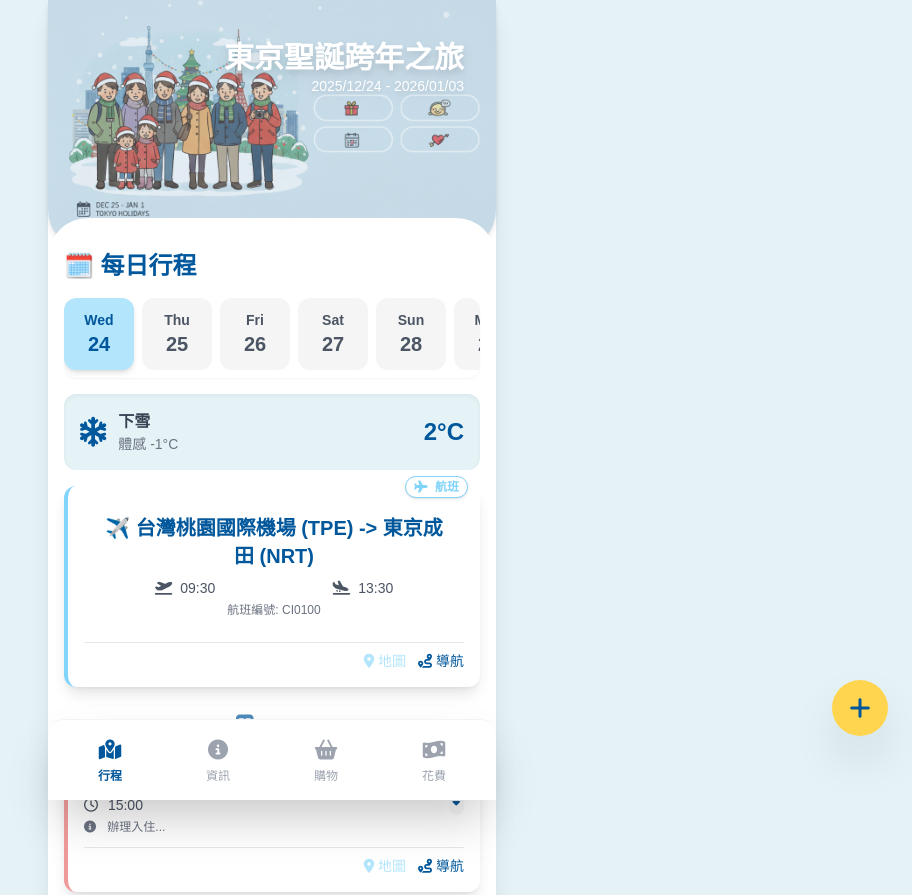
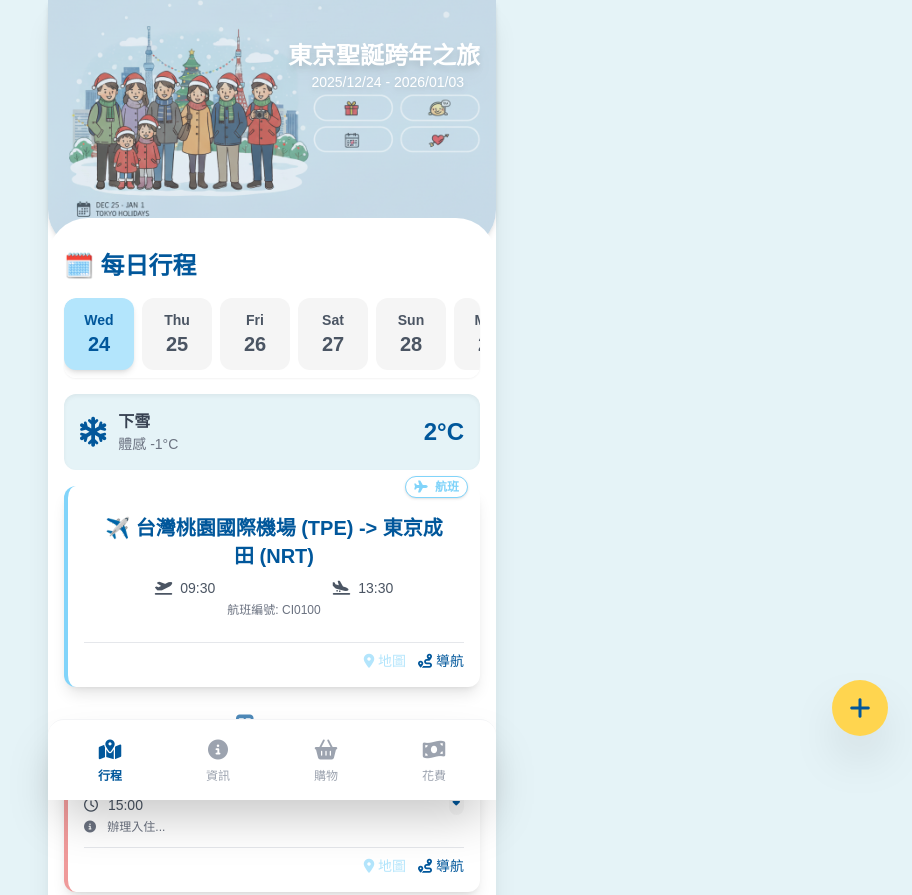
Before and after one commit to ZJ-418/tokyo-planner, a plain HTML site: page index.html in a window 1280 px wide. Shown: the top 895 px of the page, without its empty margins (368-1280 px from the left). Drawn offline with nearby package versions, Linux system fonts and the light colour scheme.

Commit message:
Update index.html

```diff
--- a/index.html
+++ b/index.html
@@ -68,7 +68,7 @@
         <div class="absolute inset-0 bg-deep-sea-blue bg-opacity-10"></div>
 
         <div class="absolute top-6 right-0 p-4 text-white text-right">
-			<h1 class="text-3xl font-bold drop-shadow-lg pr-4">東京聖誕跨年之旅</h1>
+			<h1 class="text-2xl font-bold drop-shadow-lg pr-0">東京聖誕跨年之旅</h1>
 			<p class="text-sm drop-shadow-md pr-4">2025/12/24 - 2026/01/03</p>
 		</div>
     </div>
```
